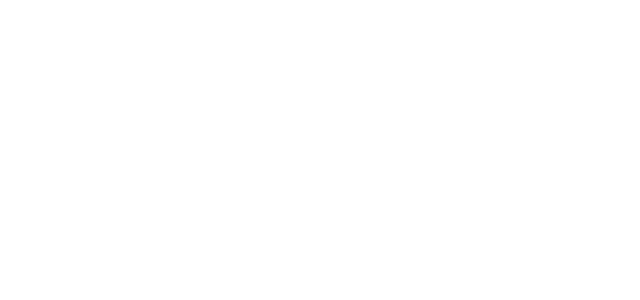
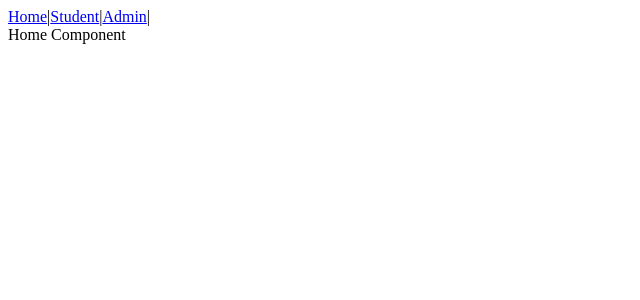
Before and after one commit to SunkaraNaveenKumar/ELearning-App, a React (Create React App) app: page / in a window 1280 px wide. Shown: the top 300 px of the page, without its empty margins (0-640 px from the left). Built offline with nearby package versions, Linux system fonts and the light colour scheme.

Commit message:
created home component

```diff
--- a/package.json
+++ b/package.json
@@ -6,9 +6,15 @@
     "@testing-library/jest-dom": "^5.15.0",
     "@testing-library/react": "^11.2.7",
     "@testing-library/user-event": "^12.8.3",
+    "axios": "^0.24.0",
     "react": "^17.0.2",
     "react-dom": "^17.0.2",
+    "react-redux": "^7.2.6",
+    "react-router-dom": "^5.3.0",
     "react-scripts": "4.0.3",
+    "redux": "^4.1.2",
+    "redux-thunk": "^2.4.0",
+    "uuid": "^8.3.2",
     "web-vitals": "^1.1.2"
   },
   "scripts": {
--- a/src/App.js
+++ b/src/App.js
@@ -1,8 +1,14 @@
-
+import React from "react"
+import {Link,Route} from 'react-router-dom'
+import Home from "./Home"
 const App=(props)=>{
     return(
          <div>
+             <Link to='/'>Home</Link>|
+             <Link to='/student'>Student</Link>|
+             <Link to='/admin'>Admin</Link>|
 
+             <Route path='/' component={Home} exaxt={true}></Route>
          </div>
     )
 }
--- /dev/null
+++ b/src/Home.js
@@ -0,0 +1,11 @@
+import React from "react";
+
+const Home=(props)=>{
+    return(
+        <div>
+            Home Component
+        </div>
+    )
+}
+
+export default Home
--- a/src/index.js
+++ b/src/index.js
@@ -1,5 +1,6 @@
 import React from "react";
 import ReactDOM  from "react-dom";
 import App from "./App";
+import {BrowserRouter} from 'react-router-dom'
 
-ReactDOM.render(<App />,document.getElementById('root'))
+ReactDOM.render(<BrowserRouter><App /></BrowserRouter>,document.getElementById('root'))
```
Also changed, not shown: 1 other file (tests, documents, lock files or other folders).
